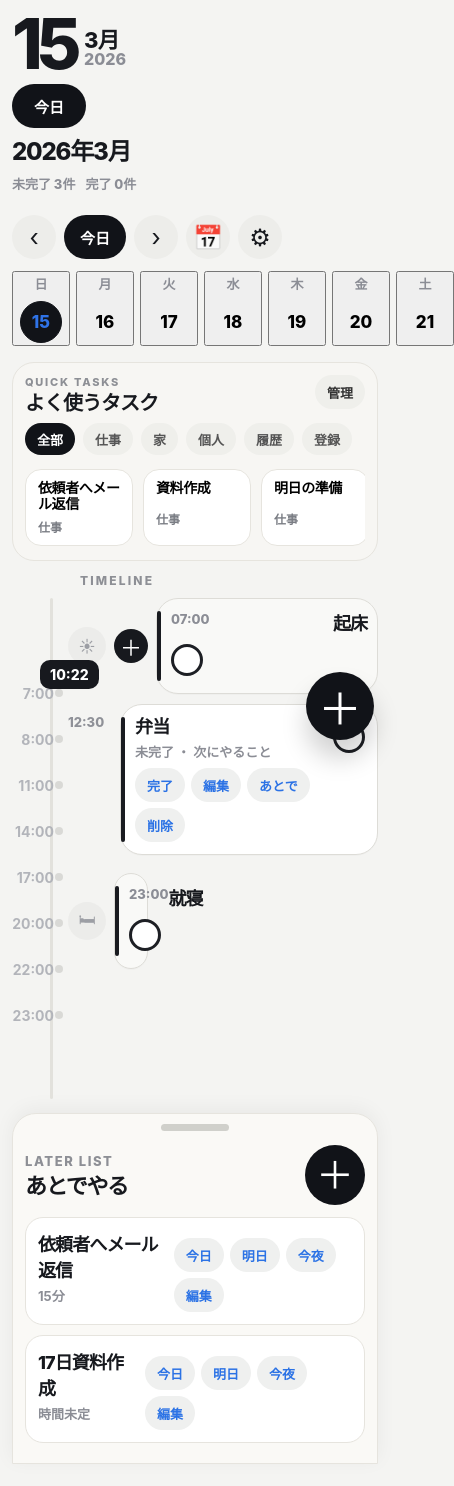
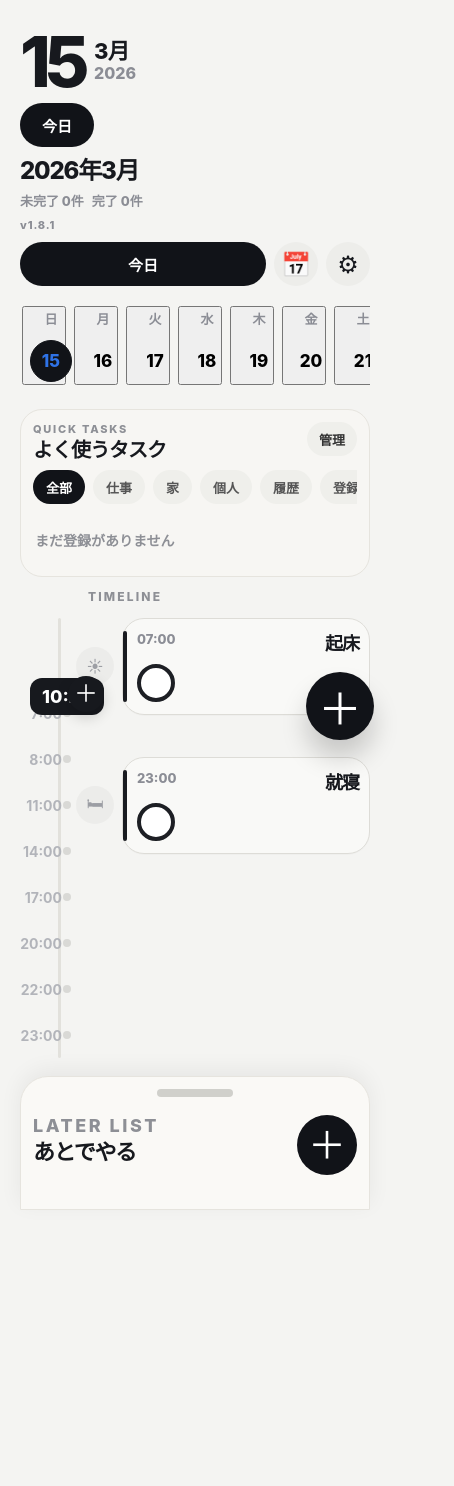
Before and after one commit to kusamoti1/newany, a plain HTML site: page index.html in a window 390 px wide. Shown: the whole page, 454 px wide, since content can reach past the window. After the commit the page ends 1244 px from the top, so only its background shows below. Drawn offline with Linux system fonts and the light colour scheme.

Commit message:
Show app version and sync wake/sleep times to rail labels

```diff
--- a/app.js
+++ b/app.js
@@ -1,16 +1,8 @@
 const STORAGE_KEY = 'any-planner-web-faithful-v1.7';
+const APP_VERSION = 'v1.8.1';
 const $ = (s)=>document.querySelector(s);
-const BUILTIN_TEMPLATES = [
-  { id:'b1', title:'依頼者へメール返信', category:'work' },
-  { id:'b2', title:'資料作成', category:'work' },
-  { id:'b3', title:'明日の準備', category:'work' },
-  { id:'b4', title:'洗濯', category:'home' },
-  { id:'b5', title:'買い物', category:'home' },
-  { id:'b6', title:'ゴミ出し', category:'home' },
-  { id:'b7', title:'散歩', category:'personal' },
-  { id:'b8', title:'読書', category:'personal' },
-  { id:'b9', title:'運動', category:'personal' },
-];
+const BUILTIN_TEMPLATES = [];
+const DEMO_TITLES = new Set(['弁当','依頼者へメール返信','17日資料作成','資料作成','明日の準備']);
 const FILTERS = [
   { key:'all', label:'全部' },
   { key:'work', label:'仕事' },
@@ -43,6 +35,18 @@ function jpMonthYear(d){ return `${d.getFullYear()}年${d.getMonth()+1}月`; }
 function normalizeTitle(v){ return String(v||'').trim().replace(/\s+/g,' '); }
 function uniqueTitles(list){ return [...new Set(list.map(normalizeTitle).filter(Boolean))]; }
 function shortCaption(v){ const d=parseISO(v); return `${d.getMonth()+1}月${d.getDate()}日(${['日','月','火','水','木','金','土'][d.getDay()]})`; }
+function normalizeTimeValue(v, fallback){
+  const base = String(v || fallback || '00:00');
+  const m = base.match(/^(\d{1,2}):(\d{2})$/);
+  if(!m) return fallback || '00:00';
+  const hh = Math.min(23, Math.max(0, Number(m[1])));
+  const mm = Math.min(59, Math.max(0, Number(m[2])));
+  return `${hh}:${String(mm).padStart(2,'0')}`;
+}
+function railCaption(v){
+  const t = normalizeTimeValue(v, '00:00').split(':');
+  return `${Number(t[0])}:${t[1]}`;
+}
 
 function load(){
   try{
@@ -51,6 +55,7 @@ function load(){
     if(raw.settings) Object.assign(state.settings, raw.settings);
     if(Array.isArray(raw.customTemplates)) state.customTemplates = raw.customTemplates.map(t=>({ id:t.id||uid(), title:normalizeTitle(t.title), category:t.category||'personal' })).filter(t=>t.title);
     if(Array.isArray(raw.recentTitles)) state.recentTitles = uniqueTitles(raw.recentTitles).slice(0, 12);
+    migrateDemoData(raw);
   }catch{}
   seed();
 }
@@ -59,24 +64,41 @@ function save(){
     tasks: state.tasks,
     settings: state.settings,
     customTemplates: state.customTemplates,
-    recentTitles: state.recentTitles
+    recentTitles: state.recentTitles,
+    migrationNoDemoSeed: true
   }));
 }
 function seed(){
-  if(state.tasks.length) return;
-  state.tasks=[
-    {id:uid(), title:'弁当', note:'次にやること', date:state.selected, time:'12:30', done:false, later:false},
-    {id:uid(), title:'依頼者へメール返信', note:'15分', later:true, done:false},
-    {id:uid(), title:'17日資料作成', note:'', later:true, done:false}
-  ];
-  if(!state.customTemplates.length){
-    state.customTemplates = [
-      { id:uid(), title:'日報を書く', category:'work' },
-      { id:uid(), title:'洗い物', category:'home' }
-    ];
+  if(state.tasks.length || state.customTemplates.length || state.recentTitles.length) return;
+  save();
+}
+
+function migrateDemoData(raw){
+  if(raw?.migrationNoDemoSeed === true) return;
+  const before = JSON.stringify({ tasks:state.tasks, customTemplates:state.customTemplates, recentTitles:state.recentTitles });
+  state.tasks = state.tasks.filter(task=>!isDemoSeedTask(task));
+  state.customTemplates = state.customTemplates.filter(template=>!DEMO_TITLES.has(normalizeTitle(template.title)));
+  state.recentTitles = state.recentTitles.filter(title=>!DEMO_TITLES.has(normalizeTitle(title)));
+  const after = JSON.stringify({ tasks:state.tasks, customTemplates:state.customTemplates, recentTitles:state.recentTitles });
+  if(before !== after){
+    save();
+  } else {
+    localStorage.setItem(STORAGE_KEY, JSON.stringify({
+      tasks: state.tasks,
+      settings: state.settings,
+      customTemplates: state.customTemplates,
+      recentTitles: state.recentTitles,
+      migrationNoDemoSeed: true
+    }));
   }
-  state.recentTitles = uniqueTitles(state.tasks.map(t=>t.title)).slice(0, 12);
-  save();
+}
+function isDemoSeedTask(task){
+  const title = normalizeTitle(task?.title);
+  if(!DEMO_TITLES.has(title)) return false;
+  if(title === '弁当') return normalizeTitle(task?.note) === '次にやること';
+  if(title === '依頼者へメール返信') return normalizeTitle(task?.note) === '15分';
+  if(title === '17日資料作成') return !normalizeTitle(task?.note);
+  return true;
 }
 
 function recordRecentTitle(title){
@@ -130,8 +152,16 @@ function renderHeader(){
   const doneCount = state.tasks.filter(t=>t.done).length;
   $('#openCount').textContent=`未完了 ${openCount}件`;
   $('#doneCount').textContent=`完了 ${doneCount}件`;
+  const appVersion = $('#appVersion'); if(appVersion) appVersion.textContent = APP_VERSION;
   $('#wakeCardTime').textContent=state.settings.wake;
   $('#sleepCardTime').textContent=state.settings.sleep;
+  syncSettingInputs();
+}
+function syncSettingInputs(){
+  const wake = $('#wakeTime');
+  const sleep = $('#sleepTime');
+  if(wake) wake.value = state.settings.wake;
+  if(sleep) sleep.value = state.settings.sleep;
 }
 function renderWeek(){
   const strip=$('#weekStrip'); strip.innerHTML='';
@@ -179,8 +209,13 @@ function openEditorWithTemplate(item){
 }
 function renderRail(){
   const rail=$('#timeRail'); rail.innerHTML='';
-  const times=['7:00','8:00','11:00','14:00','17:00','20:00','22:00','23:00'];
+  const wake = normalizeTimeValue(state.settings.wake, '07:00');
+  const sleep = normalizeTimeValue(state.settings.sleep, '23:00');
+  const times=[wake,'8:00','11:00','14:00','17:00','20:00','22:00',sleep].map(t=>railCaption(t));
+  const seen = new Set();
   times.forEach(t=>{
+    if(seen.has(t)) return;
+    seen.add(t);
     const row=document.createElement('div'); row.className='rail-time'; row.textContent=t; row.innerHTML += '<span class="rail-dot"></span>';
     rail.appendChild(row);
   });
@@ -293,8 +328,6 @@ function renderCalendar(){
 }
 function escapeHtml(s){ return String(s).replace(/[&<>"']/g, m=>({'&':'&amp;','<':'&lt;','>':'&gt;','"':'&quot;',"'":'&#39;'}[m])); }
 function wire(){
-  $('#prevDay').onclick=()=>{state.selected=plusDays(state.selected,-1); state.monthCursor=startOfMonth(parseISO(state.selected)); render();};
-  $('#nextDay').onclick=()=>{state.selected=plusDays(state.selected,1); state.monthCursor=startOfMonth(parseISO(state.selected)); render();};
   $('#todayBtn').onclick=()=>{state.selected=todayISO(); state.monthCursor=startOfMonth(new Date()); render();};
   $('#todayChip').onclick=()=>{state.selected=todayISO(); state.monthCursor=startOfMonth(new Date()); render();};
   $('#openMonth').onclick=()=>{ renderCalendar(); $('#monthSheet').classList.remove('hidden'); };
@@ -316,13 +349,29 @@ function wire(){
   $('#removeImage').onclick=()=>{ state.pendingImage=''; $('#taskImage').value=''; syncImagePreview(); };
   $('#saveTask').onclick=saveTask;
   $('#saveTemplate').onclick=saveCurrentAsTemplate;
-  $('#quickAdd').onclick=()=>openEditor();
   $('#floatingAdd').onclick=()=>openEditor();
+  const railQuickAdd = $('#railQuickAdd'); if(railQuickAdd) railQuickAdd.onclick=()=>openEditor();
   $('#addLater').onclick=()=>{ openEditor(); $('#taskLater').checked=true; $('#editorState').textContent='あとで'; };
   document.querySelectorAll('.soft-pill').forEach(b=>b.onclick=()=>$('#taskTime').value=b.dataset.time);
   $('#taskLater').onchange=(e)=>$('#editorState').textContent=e.target.checked?'あとで':'予定';
-  $('#wakeTime').onchange=e=>{ state.settings.wake=e.target.value; save(); render(); };
-  $('#sleepTime').onchange=e=>{ state.settings.sleep=e.target.value; save(); render(); };
+  const applyWakeTime=(value)=>{
+    if(!value) return;
+    state.settings.wake=value;
+    $('#wakeCardTime').textContent=value;
+    renderRail();
+    save();
+  };
+  const applySleepTime=(value)=>{
+    if(!value) return;
+    state.settings.sleep=value;
+    $('#sleepCardTime').textContent=value;
+    renderRail();
+    save();
+  };
+  $('#wakeTime').oninput=e=>applyWakeTime(e.target.value);
+  $('#wakeTime').onchange=e=>applyWakeTime(e.target.value);
+  $('#sleepTime').oninput=e=>applySleepTime(e.target.value);
+  $('#sleepTime').onchange=e=>applySleepTime(e.target.value);
 }
 function render(){
   state.monthCursor=startOfMonth(parseISO(state.selected));
--- a/index.html
+++ b/index.html
@@ -7,7 +7,7 @@
   <title>Any Planner</title>
   <link rel="manifest" href="manifest.webmanifest">
   <link rel="icon" href="icon.svg" type="image/svg+xml">
-  <link rel="stylesheet" href="styles.css">
+  <link rel="stylesheet" href="styles.css?v=1.8.1">
 </head>
 <body>
   <div class="app-shell">
@@ -25,10 +25,9 @@
       <div class="hero-right">
         <div class="hero-month-title" id="heroMonthTitle">2026年3月</div>
         <div class="hero-counts"><span id="openCount">未完了 0件</span><span id="doneCount">完了 0件</span></div>
+        <div class="hero-version" id="appVersion">v1.8.1</div>
         <div class="hero-actions">
-          <button class="circle-btn" id="prevDay" aria-label="前日">‹</button>
           <button class="pill dark" id="todayBtn">今日</button>
-          <button class="circle-btn" id="nextDay" aria-label="翌日">›</button>
           <button class="icon-btn" id="openMonth" aria-label="月表示">📅</button>
           <button class="icon-btn" id="openSettings" aria-label="設定">⚙︎</button>
         </div>
@@ -56,7 +55,6 @@
       <section class="timeline-main">
         <div class="wake-row">
           <div class="icon-disc">☀︎</div>
-          <button class="mini-plus" id="quickAdd">＋</button>
           <article class="fixed-card">
             <div class="fixed-time" id="wakeCardTime">7:00</div>
             <div class="fixed-title">起床</div>
@@ -65,6 +63,7 @@
         </div>
 
         <div id="currentTimeBadge" class="now-badge">7:28</div>
+        <button id="railQuickAdd" class="rail-plus" aria-label="この位置に追加">＋</button>
         <div id="timelineList" class="timeline-list"></div>
 
         <div class="sleep-row">
@@ -182,6 +181,6 @@
     </div>
   </section>
 
-  <script src="app.js"></script>
+  <script src="app.js?v=1.8.1"></script>
 </body>
 </html>
--- a/styles.css
+++ b/styles.css
@@ -9,9 +9,10 @@
   --blue:#2f73e7;
 }
 *{box-sizing:border-box}
-html,body{margin:0;background:var(--bg);color:var(--text);font-family:-apple-system,BlinkMacSystemFont,"Segoe UI",sans-serif}
+html,body{margin:0;background:var(--bg);color:var(--text);font-family:"SF Pro Text","SF Pro Display",-apple-system,BlinkMacSystemFont,"Helvetica Neue","Segoe UI",sans-serif;-webkit-font-smoothing:antialiased;overflow-x:hidden}
 body{min-height:100vh}
 button,input,textarea{font:inherit}
+button{touch-action:manipulation;-webkit-tap-highlight-color:transparent}
 .app-shell{max-width:860px;margin:0 auto;padding:20px 20px 34px}
 .hero{display:flex;justify-content:space-between;gap:18px;align-items:flex-start;padding-top:10px}
 .hero-date-row{display:flex;align-items:flex-end;gap:10px}
@@ -34,20 +35,20 @@ button,input,textarea{font:inherit}
 .week-bubble{width:64px;height:64px;border-radius:50%;display:grid;place-items:center;border:1px solid transparent}
 .timeline-wrap{display:grid;grid-template-columns:86px 1fr;gap:14px;position:relative;padding-top:8px}
 .time-rail{position:relative;padding-top:118px}
-.time-rail::before{content:"";position:absolute;left:70px;top:0;bottom:0;width:4px;background:#e2e1dc;border-radius:999px}
+.time-rail::before{content:"";position:absolute;left:70px;top:0;bottom:0;width:4px;background:#e2e1dc;border-radius:999px;pointer-events:none}
 .rail-time{position:relative;height:59px;color:#b2b4ba;font-size:22px;font-weight:700;display:flex;align-items:center;justify-content:flex-end;padding-right:14px}
-.rail-dot{position:absolute;right:-6px;top:50%;transform:translateY(-50%);width:14px;height:14px;border-radius:50%;background:#d9d9d6}
+.rail-dot{position:absolute;right:-6px;top:50%;transform:translateY(-50%);width:14px;height:14px;border-radius:50%;background:#d9d9d6;pointer-events:none}
 .timeline-main{position:relative;padding-bottom:150px}
-.wake-row,.sleep-row{display:grid;grid-template-columns:58px 44px 1fr;gap:14px;align-items:center;margin-bottom:14px}
+.wake-row,.sleep-row{display:grid;grid-template-columns:58px 1fr;gap:14px;align-items:center;margin-bottom:14px}
 .sleep-row{margin-top:28px}
 .icon-disc{width:58px;height:58px;border-radius:50%;background:#ececea;color:#9c9ea4;display:grid;place-items:center;font-size:26px}
-.mini-plus{width:44px;height:44px;border-radius:50%;background:#17191e;color:#fff;font-size:28px;border:0;cursor:pointer}
 .fixed-card,.task-card{background:#f9f9f7;border:1px solid #dddcd7;border-radius:28px;min-height:110px;padding:16px 22px;display:grid;grid-template-columns:1fr 42px;align-items:start;position:relative;box-shadow:0 1px 0 rgba(0,0,0,.02)}
 .fixed-card::before,.task-card::before{content:"";position:absolute;left:0;top:20px;bottom:20px;width:6px;border-radius:8px;background:#191b20}
 .fixed-time{font-size:20px;color:var(--muted);font-weight:800}
 .fixed-title{font-size:32px;font-weight:850;letter-spacing:-.05em;line-height:1.05;margin-top:4px}
 .check-btn{width:38px;height:38px;border-radius:50%;border:4px solid #1d1f24;background:#fff;margin-top:10px}
-.now-badge{position:absolute;left:-80px;top:90px;background:#17191e;color:#fff;padding:8px 12px;border-radius:12px;font-size:18px;font-weight:800;z-index:3}
+.now-badge{position:absolute;left:-80px;top:90px;background:#17191e;color:#fff;padding:8px 12px;border-radius:12px;font-size:18px;font-weight:800;z-index:3;pointer-events:none}
+.rail-plus{position:absolute;left:-14px;top:94px;width:44px;height:44px;border-radius:50%;border:0;background:#17191e;color:#fff;font-size:31px;line-height:1;display:grid;place-items:center;z-index:4;box-shadow:0 6px 14px rgba(0,0,0,.16)}
 .timeline-list{display:grid;gap:12px;margin-left:116px}
 .task-row{display:grid;grid-template-columns:88px 1fr;gap:18px;align-items:start}
 .task-time{color:#8f9198;font-size:18px;font-weight:800;padding-top:14px}
@@ -76,79 +77,7 @@ button,input,textarea{font:inherit}
 .editor-state{font-size:14px;color:#b5b7be;font-weight:700}.editor-title{font-size:26px;font-weight:850}.save-btn{height:44px;padding:0 18px;border-radius:999px;font-weight:800}
 .editor-body{display:grid;gap:14px;padding:18px}.text-input,.text-area{width:100%;border:1px solid var(--line);background:#faf9f6;border-radius:18px;padding:15px 16px}.text-area{min-height:100px;resize:vertical}.editor-grid{display:grid;grid-template-columns:1fr 1fr;gap:12px}.editor-grid label,.setting-row{display:grid;gap:8px;color:#646871;font-weight:700}.quick-time-row{display:flex;gap:8px;flex-wrap:wrap}.soft-pill{height:42px;padding:0 16px;border-radius:999px;background:#eff0ef;color:#2b72e5;font-weight:800}.toggle-row{display:flex;justify-content:space-between;align-items:center;font-weight:800}
 .calendar-modal,.settings-modal{padding:18px}.calendar-head{display:flex;gap:10px;align-items:center;justify-content:space-between;margin-bottom:14px}.calendar-title{font-size:26px;font-weight:850}.calendar-grid{display:grid;grid-template-columns:repeat(7,1fr);gap:8px}.calendar-cell{min-height:74px;border-radius:18px;border:1px solid var(--line);background:#faf9f6;padding:10px;display:grid;align-content:space-between}.calendar-cell.active{background:#111318;color:#fff;border-color:#111318}.calendar-cell .dot{width:8px;height:8px;border-radius:50%;background:#2f73e7}.calendar-cell.active .dot{background:#fff}
-@media (max-width: 900px){
-  .app-shell{padding:16px 16px 24px}
-  .hero{display:block}
-  .hero-actions{margin-top:12px;justify-content:flex-start}
-  .hero-day{font-size:82px}
-  .timeline-wrap{grid-template-columns:74px 1fr}
-  .timeline-list{margin-left:0}
-  .task-row{grid-template-columns:70px 1fr}
-  .sheet-head h2{font-size:46px}
-}
 
-
-@media (max-width: 480px){
-  .app-shell{padding:12px 12px 22px; max-width:100%;}
-  .hero{display:grid;grid-template-columns:1fr;gap:10px;padding-top:2px}
-  .hero-date-row{gap:8px;align-items:flex-end}
-  .hero-day{font-size:76px;line-height:.86;letter-spacing:-0.08em}
-  .hero-date-copy{padding-bottom:6px}
-  .hero-month-inline{font-size:24px;line-height:1}
-  .hero-year{font-size:18px;line-height:1.05}
-  .hero-actions{display:grid;grid-template-columns:56px 1fr 56px 56px 56px;gap:10px;padding-top:0;justify-content:stretch}
-  .circle-btn,.icon-btn{width:56px;height:56px;font-size:30px}
-  .pill{height:56px;padding:0 18px;font-size:16px}
-  .week-strip{gap:8px;margin:12px 0 16px}
-  .week-item{gap:8px}
-  .week-label{font-size:14px}
-  .week-bubble{width:46px;height:46px}
-  .week-num{font-size:18px}
-  .timeline-wrap{grid-template-columns:56px 1fr;gap:10px;padding-top:4px}
-  .time-rail{padding-top:78px}
-  .time-rail::before{left:44px;width:3px}
-  .rail-time{height:50px;font-size:16px;padding-right:8px}
-  .rail-dot{width:10px;height:10px;right:-4px}
-  .timeline-main{padding-bottom:120px}
-  .wake-row,.sleep-row{grid-template-columns:44px 40px 1fr;gap:10px;margin-bottom:10px}
-  .sleep-row{margin-top:18px}
-  .icon-disc{width:44px;height:44px;font-size:18px}
-  .mini-plus{width:40px;height:40px;font-size:24px}
-  .fixed-card,.task-card{min-height:auto;padding:14px 16px;border-radius:24px;grid-template-columns:1fr 34px}
-  .fixed-card::before,.task-card::before{top:14px;bottom:14px;width:5px}
-  .fixed-time{font-size:14px}
-  .fixed-title{font-size:20px;line-height:1.05}
-  .check-btn{width:32px;height:32px;border-width:3px;margin-top:4px}
-  .now-badge{left:-28px;top:62px;padding:6px 10px;border-radius:10px;font-size:14px}
-  .timeline-list{gap:10px}
-  .task-row{grid-template-columns:52px 1fr;gap:10px}
-  .task-time{font-size:14px;padding-top:10px}
-  .task-title{font-size:22px;line-height:1.05;letter-spacing:-.04em}
-  .task-meta{margin-top:6px;font-size:14px;line-height:1.25}
-  .task-actions{gap:8px;margin-top:10px}
-  .mini-btn{height:38px;padding:0 14px;font-size:14px}
-  .floating-add{right:18px;bottom:110px;width:74px;height:74px;font-size:48px}
-  .later-sheet{margin-top:14px;padding:10px 14px 22px;border-radius:28px 28px 0 0}
-  .sheet-handle{width:68px;height:7px;margin-bottom:14px}
-  .sheet-head{align-items:center}
-  .sheet-label{font-size:13px;letter-spacing:.12em}
-  .sheet-head h2{font-size:28px;line-height:1}
-  .sheet-add{width:68px;height:68px;font-size:42px}
-  .later-list{gap:10px;margin-top:12px}
-  .later-card{padding:14px 14px;border-radius:20px}
-  .later-title{font-size:20px}
-  .editor-modal,.calendar-modal,.settings-modal{border-radius:28px}
-  .editor-header{padding:14px;grid-template-columns:40px 1fr auto}
-  .editor-header .ghost-btn{width:40px;height:40px;font-size:22px}
-  .editor-title{font-size:22px}
-  .save-btn{height:40px;padding:0 14px}
-  .editor-body{padding:14px;gap:12px}
-  .editor-grid{grid-template-columns:1fr}
-  .calendar-head{gap:8px;flex-wrap:wrap}
-  .calendar-title{font-size:22px}
-  .calendar-grid{gap:6px}
-  .calendar-cell{min-height:58px;border-radius:14px;padding:8px}
-}
 
 .upload-row{display:grid;gap:8px;color:#646871;font-weight:700}.file-input{padding:12px 14px}.image-preview-wrap{display:grid;gap:10px}.image-preview-wrap.hidden{display:none}.image-preview{width:100%;max-height:200px;object-fit:cover;border-radius:18px;border:1px solid var(--line);background:#f6f5f2}.remove-image-btn{justify-self:start}.task-image,.later-image{display:block;width:100%;max-height:160px;object-fit:cover;border-radius:18px;margin-top:12px;border:1px solid var(--line);background:#f7f6f3}.later-image{max-width:220px}.task-main{min-width:0}
 @media (max-width: 480px){.task-image,.later-image{max-height:120px;border-radius:14px}.image-preview{max-height:150px}}
@@ -159,6 +88,7 @@ button,input,textarea{font:inherit}
 .hero-right{display:grid;gap:10px;justify-items:end;flex:1}
 .hero-month-title{font-size:30px;font-weight:850;letter-spacing:-.05em;line-height:1}
 .hero-counts{display:flex;gap:18px;color:var(--muted);font-size:18px;font-weight:800}
+.hero-version{color:var(--muted);font-size:12px;font-weight:800;letter-spacing:.08em;text-transform:none}
 .today-chip{height:52px;min-width:92px;padding:0 22px;border-radius:999px;border:0;background:var(--accent);color:#fff;font-weight:800;justify-self:start;cursor:pointer}
 .section-kicker{margin:10px 0 8px 100px;color:#8d8f95;font-size:18px;letter-spacing:.18em;font-weight:800}
 .fixed-title,.task-title,.later-title{word-break:keep-all;overflow-wrap:anywhere}
@@ -168,19 +98,21 @@ button,input,textarea{font:inherit}
 .later-sheet{background:#faf9f6}
 @media (max-width: 900px){.hero-month-title{font-size:26px}.hero-counts{font-size:16px;gap:12px}.section-kicker{margin-left:84px}}
 @media (max-width: 480px){
-  .hero{grid-template-columns:1fr;gap:12px}
+  .hero{display:grid;grid-template-columns:1fr;gap:12px}
   .hero-left{gap:10px}
-  .hero-right{justify-items:start;gap:10px}
+  .hero-right{justify-items:start;gap:8px;width:100%}
   .hero-day{font-size:70px}
   .hero-month-inline{font-size:22px}
   .hero-year{font-size:16px}
   .hero-month-title{font-size:24px}
-  .hero-counts{font-size:13px;gap:10px;flex-wrap:wrap}
+  .hero-counts{font-size:13px;gap:8px;flex-wrap:wrap}
+  .hero-version{font-size:11px}
   .today-chip{height:44px;min-width:74px;padding:0 18px;font-size:15px}
-  .hero-actions{grid-template-columns:44px 1fr 44px 44px 44px;gap:8px}
+  .hero-actions{display:grid;grid-template-columns:minmax(92px,1fr) 44px 44px;gap:8px;padding-top:2px;width:100%}
   .circle-btn,.icon-btn{width:44px;height:44px;font-size:24px}
   .pill{height:44px;padding:0 16px;font-size:15px}
-  .week-strip{gap:6px}
+  .week-strip{display:flex;gap:8px;overflow-x:auto;padding:2px 2px 6px;scroll-snap-type:x proximity;-webkit-overflow-scrolling:touch}
+  .week-item{min-width:44px;scroll-snap-align:center}
   .week-bubble{width:42px;height:42px}
   .week-label{font-size:13px}
   .week-num{font-size:17px}
@@ -190,9 +122,8 @@ button,input,textarea{font:inherit}
   .time-rail::before{left:38px;width:3px}
   .rail-time{height:46px;font-size:14px;padding-right:6px}
   .rail-dot{width:8px;height:8px;right:-3px}
-  .wake-row,.sleep-row{grid-template-columns:38px 34px 1fr;gap:8px}
+  .wake-row,.sleep-row{grid-template-columns:38px 1fr;gap:8px}
   .icon-disc{width:38px;height:38px;font-size:16px}
-  .mini-plus{width:34px;height:34px;font-size:22px}
   .fixed-card,.task-card{padding:12px 14px;border-radius:22px;grid-template-columns:1fr 30px}
   .fixed-card::before,.task-card::before{width:4px;top:12px;bottom:12px}
   .fixed-title{font-size:18px;white-space:nowrap}
@@ -202,7 +133,7 @@ button,input,textarea{font:inherit}
   .task-actions{gap:6px;margin-top:8px}
   .mini-btn{height:34px;padding:0 12px;font-size:13px}
   .floating-add{width:68px;height:68px;font-size:44px;right:16px;bottom:104px}
-  .later-sheet{padding:10px 12px 20px;border-radius:24px 24px 0 0}
+  .later-sheet{padding:12px 12px 20px;border-radius:28px 28px 0 0;box-shadow:0 -6px 22px rgba(0,0,0,.06)}
   .sheet-head h2{font-size:22px}
   .sheet-add{width:60px;height:60px;font-size:38px}
   .later-title{font-size:18px}
@@ -233,9 +164,23 @@ button,input,textarea{font:inherit}
   .quick-picks{padding:12px;border-radius:22px;margin:8px 0 12px}
   .quick-head h3{font-size:20px}
   .quick-kicker{font-size:11px}
-  .category-chip{height:32px;padding:0 12px;font-size:13px}
+  .category-strip,.template-list{scroll-snap-type:x proximity;-webkit-overflow-scrolling:touch}
+  .category-chip{height:34px;padding:0 13px;font-size:13px;scroll-snap-align:start}
   .template-pill{min-width:108px;padding:10px 12px;border-radius:16px}
+  .template-pill{scroll-snap-align:start}
   .template-pill span{font-size:14px}
   .template-save-row{grid-template-columns:1fr}
   .custom-template-row{padding:12px 14px;border-radius:16px}
 }
+
+
+@media (max-width: 900px){
+  .timeline-list{margin-left:0}
+  .now-badge{left:-58px}
+  .rail-plus{left:-4px;top:88px;width:40px;height:40px;font-size:28px}
+}
+@media (max-width: 480px){
+  .timeline-list{margin-left:0}
+  .now-badge{left:-46px;top:60px}
+  .rail-plus{left:-8px;top:58px;width:36px;height:36px;font-size:24px}
+}
```
